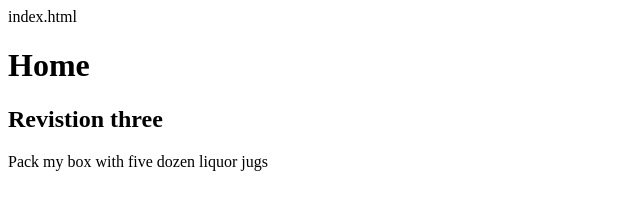
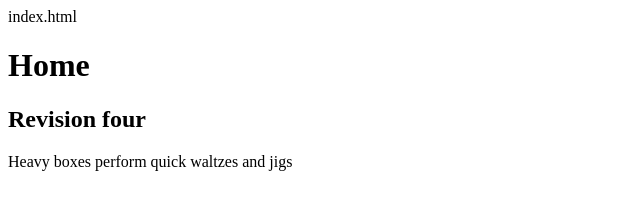
Before and after one commit to cs2412780/home_work, a plain HTML site: page index.html in a window 1280 px wide. Shown: the whole page, without its empty margins (0-640 px from the left). Drawn offline with Linux system fonts and the light colour scheme.

Commit message:
revision four

```diff
--- a/index.html
+++ b/index.html
@@ -8,8 +8,8 @@ index.html
 <body>
 
 	<h1>Home</h1>
-	<h2>Revistion three</h2>
-	<p>Pack my box with five dozen liquor jugs</p>
+	<h2>Revision four</h2>
+	<p>Heavy boxes perform quick waltzes and jigs</p>
 
 	</body>
 	</html>
```
